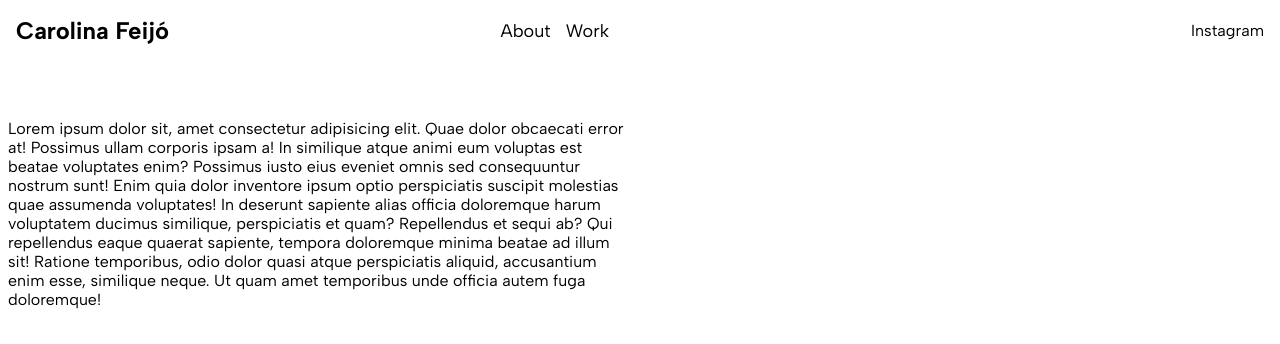
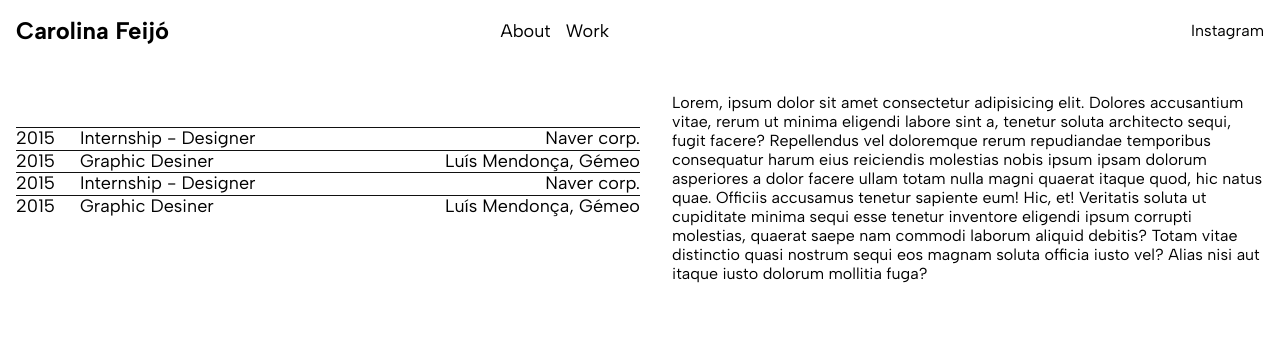
Before and after one commit to kbu715/mariekang, a Next.js app: page /work in a window 1280 px wide. Shown: the top 344 px of the page. Built offline with nearby package versions, Linux system fonts and the light colour scheme.

Commit message:
feat: Implement ListItem Component

```diff
--- /dev/null
+++ b/src/components/ListItem.tsx
@@ -0,0 +1,62 @@
+import styled from '@emotion/styled'
+import { hoverStyles } from '../styles/shared'
+
+const StyledListItem = styled('li')`
+  border-top: 1px solid #111;
+
+  div {
+    display: flex;
+    justify-content: space-between;
+    align-items: center;
+
+    .item__left {
+      span:first-of-type {
+        margin-right: 25px;
+      }
+    }
+
+    span {
+      font-size: 12px;
+      line-height: 1.2;
+      font-weight: 400;
+      color: rgba(0, 0, 0, 1);
+
+      a {
+        ${hoverStyles}
+      }
+
+      ${(props) => props.theme.mq.mobile} {
+        font-size: 16px;
+      }
+
+      ${(props) => props.theme.mq.tablet} {
+        font-size: 18px;
+      }
+    }
+  }
+`
+
+type ListItemProps = {
+  year: string
+  info1: string
+  info2: string
+  href: string
+}
+
+export default function ListItem({ year, info1, info2, href }: ListItemProps) {
+  return (
+    <StyledListItem>
+      <div>
+        <div className="item__left">
+          <span>{year}</span>
+          <span>{info1}</span>
+        </div>
+        <span>
+          <a href={href} target="_blank" rel="noreferrer">
+            {info2}
+          </a>
+        </span>
+      </div>
+    </StyledListItem>
+  )
+}
--- a/src/components/layout/SubLayout.tsx
+++ b/src/components/layout/SubLayout.tsx
@@ -1,7 +1,9 @@
 import styled from '@emotion/styled'
-import { LayoutProps } from './AppLayout'
+type LayoutContainerProps = {
+  isWorkPage: boolean
+}
 
-const LayoutContainer = styled('div')`
+const LayoutContainer = styled('div')<LayoutContainerProps>`
   display: flex;
   h2 {
     font-size: 1rem;
@@ -17,14 +19,15 @@ const LayoutContainer = styled('div')`
     top: 0;
     left: 0;
     margin-top: calc(61px + 50px);
-    padding: 0.5rem;
+    padding: 1rem;
+    width: calc(100% - 2rem);
     ${(props) => props.theme.mq.tablet} {
       width: calc(50% - 1rem);
     }
   }
   .right__box {
     display: none;
-    margin-left: calc(50%);
+    margin-left: calc(50% + 1rem);
     ${(props) => props.theme.mq.tablet} {
       width: calc(50% - 2rem);
       display: flex;
@@ -46,7 +49,11 @@ const LayoutContainer = styled('div')`
     }
   }
 `
+type SubLayoutProps = {
+  children: React.ReactNode
+  isWorkPage: boolean
+}
 
-export default function SubLayout({ children }: LayoutProps) {
-  return <LayoutContainer>{children}</LayoutContainer>
+export default function SubLayout({ children, isWorkPage }: SubLayoutProps) {
+  return <LayoutContainer isWorkPage={isWorkPage}>{children}</LayoutContainer>
 }
--- a/src/pages/work.tsx
+++ b/src/pages/work.tsx
@@ -1,27 +1,52 @@
 import styled from '@emotion/styled'
 import SubLayout from '../components/layout/SubLayout'
+import ListItem from '../components/ListItem'
 
-const WorkContainer = styled('div')``
+const WorkContainer = styled('div')`
+  .intro {
+    margin-bottom: 96px;
+  }
+`
+
+const List = styled('ul')`
+  margin-bottom: 50px;
+`
 
 export default function Work() {
   return (
     <WorkContainer>
       <div className="left__box">
-        Lorem ipsum dolor sit, amet consectetur adipisicing elit. Quae dolor obcaecati error at!
-        Possimus ullam corporis ipsam a! In similique atque animi eum voluptas est beatae voluptates
-        enim? Possimus iusto eius eveniet omnis sed consequuntur nostrum sunt! Enim quia dolor
-        inventore ipsum optio perspiciatis suscipit molestias quae assumenda voluptates! In deserunt
-        sapiente alias officia doloremque harum voluptatem ducimus similique, perspiciatis et quam?
-        Repellendus et sequi ab? Qui repellendus eaque quaerat sapiente, tempora doloremque minima
-        beatae ad illum sit! Ratione temporibus, odio dolor quasi atque perspiciatis aliquid,
-        accusantium enim esse, similique neque. Ut quam amet temporibus unde officia autem fuga
-        doloremque!
+        <List>
+          <ListItem
+            year="2015"
+            info1="Internship - Designer"
+            info2="Naver corp."
+            href="https://www.naver.com"
+          />
+          <ListItem year="2015" info1="Graphic Desiner" info2="Luís Mendonça, Gémeo" href="#" />
+          <ListItem
+            year="2015"
+            info1="Internship - Designer"
+            info2="Naver corp."
+            href="https://www.naver.com"
+          />
+          <ListItem year="2015" info1="Graphic Desiner" info2="Luís Mendonça, Gémeo" href="#" />
+        </List>
       </div>
-      <div className="right__box"></div>
+      <div className="right__box">
+        Lorem, ipsum dolor sit amet consectetur adipisicing elit. Dolores accusantium vitae, rerum
+        ut minima eligendi labore sint a, tenetur soluta architecto sequi, fugit facere? Repellendus
+        vel doloremque rerum repudiandae temporibus consequatur harum eius reiciendis molestias
+        nobis ipsum ipsam dolorum asperiores a dolor facere ullam totam nulla magni quaerat itaque
+        quod, hic natus quae. Officiis accusamus tenetur sapiente eum! Hic, et! Veritatis soluta ut
+        cupiditate minima sequi esse tenetur inventore eligendi ipsum corrupti molestias, quaerat
+        saepe nam commodi laborum aliquid debitis? Totam vitae distinctio quasi nostrum sequi eos
+        magnam soluta officia iusto vel? Alias nisi aut itaque iusto dolorum mollitia fuga?
+      </div>
     </WorkContainer>
   )
 }
 
 Work.getLayout = function getLayout(page: React.ReactElement) {
-  return <SubLayout>{page}</SubLayout>
+  return <SubLayout isWorkPage={true}>{page}</SubLayout>
 }
```
Also changed, not shown: src/pages/index.tsx (+29 -116 lines).
